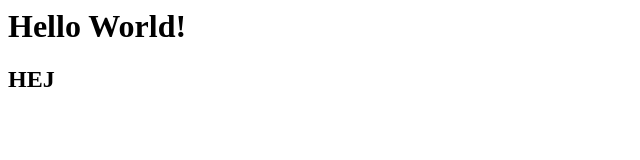
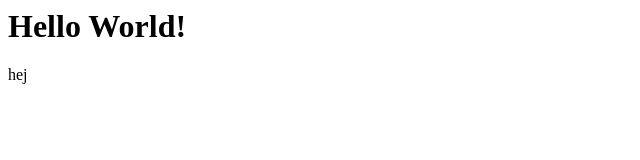
Before and after one commit to hazelstream/cv, a plain HTML site: page docs/index.html in a window 1280 px wide. Shown: the full height of the page, 0-640 px from the left. Drawn offline with Linux system fonts and the light colour scheme.

Commit message:
hello world

```diff
--- a/docs/index.html
+++ b/docs/index.html
@@ -1,2 +1,2 @@
 <h1>Hello World!</h1>
-<h2>HEJ</h2>
+<p>hej</p>
```
